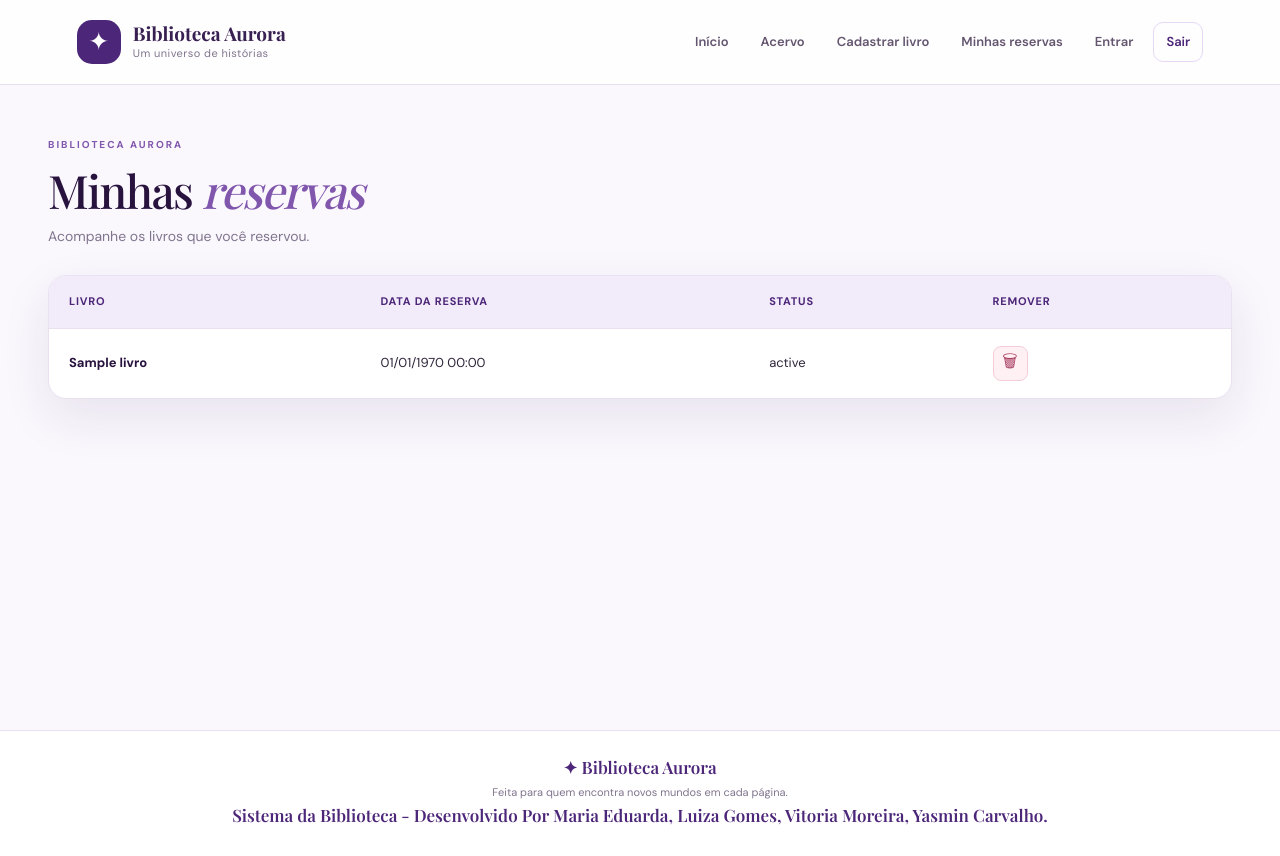
After one commit to mariaeduarda574/Projetofinal_bibliotecaphp, a PHP site: page /reservas/listar.php in a window 1280 px wide. The commit adds this page. Run offline with PHP 8.4, Linux system fonts and the light colour scheme; a user stored in the database is signed in; data comes from the database, SQL or seed files in the repository; tables that the repository leaves empty or names only in its code hold one stand-in row (values such as "Sample post"); some web fonts are replaced.

Commit message:
3° tabela e suas relações finalizadas

````diff
--- a/cabecalho.php
+++ b/cabecalho.php
@@ -18,6 +18,7 @@ $titulo_pagina = $titulo_pagina ?? 'Biblioteca Aurora';
     <a href="<?php echo $base_url; ?>index.php">Início</a>
     <a href="<?php echo $base_url; ?>livros/listar.php">Acervo</a>
     <a href="<?php echo $base_url; ?>livros/cadastrar.php">Cadastrar livro</a>
+    <a href="../reservas/listar.php">Minhas reservas</a>
     <a href="<?php echo $base_url; ?>login.php">Entrar</a>
     <a class="nav-exit" href="<?php echo $base_url; ?>logout.php">Sair</a>
   </nav>
--- a/css/estilo.css
+++ b/css/estilo.css
@@ -1117,3 +1117,68 @@ tbody tr:hover {
         padding: 13px 15px;
     }
 }
+
+/* RESERVA NA TABELA DE LIVROS */
+
+.table-wrap td.actions {
+    display: table-cell;
+    white-space: nowrap;
+}
+
+.table-wrap td.actions .form-reservar {
+    display: inline-block !important;
+    width: auto !important;
+    margin: 0 !important;
+    padding: 0 !important;
+    border: none !important;
+    background: transparent !important;
+    vertical-align: middle;
+}
+
+.table-wrap td.actions .btn-reservar {
+    display: inline-block;
+    width: auto !important;
+    height: auto;
+    margin: 0;
+    padding: 7px 12px;
+    border: none !important;
+    border-radius: 7px;
+    outline: none;
+    box-shadow: none !important;
+    background: #633a91;
+    color: white;
+    font-family: 'DM Sans', sans-serif;
+    font-size: 12px;
+    font-weight: 600;
+    cursor: pointer;
+    vertical-align: middle;
+}
+
+.table-wrap td.actions .btn-reservar:hover {
+    background: #4c2678;
+}
+
+/* Botão de remover reserva */
+.btn-lixeira {
+    background: #fff0f3;
+    color: #a83d62;
+    border: 1px solid #f3ccd7;
+    border-radius: 8px;
+    width: 35px;
+    height: 35px;
+    cursor: pointer;
+    font-size: 17px;
+    display: inline-flex;
+    align-items: center;
+    justify-content: center;
+    box-shadow: none;
+}
+
+.btn-lixeira:hover {
+    background: #a83d62;
+    color: #fff;
+}
+
+.table-wrap td form {
+    margin: 0;
+}
--- a/login.php
+++ b/login.php
@@ -1,4 +1,4 @@
-```php
+
 <?php
 session_start();
 
--- /dev/null
+++ b/reservas/listar.php
@@ -0,0 +1,126 @@
+
+<?php
+require __DIR__ . '/../livros/verifica_login.php';
+require __DIR__ . '/../conexao.php';
+
+$usuario_id = $_SESSION['usuario_id'];
+
+$sql = "SELECT
+            reservas.id,
+            usuarios.nome,
+            livros.titulo,
+            reservas.data_reserva,
+            reservas.status
+        FROM reservas
+        INNER JOIN usuarios
+            ON reservas.usuario_id = usuarios.id
+        INNER JOIN livros
+            ON reservas.livro_id = livros.id
+        WHERE reservas.usuario_id = ?
+        ORDER BY reservas.data_reserva DESC";
+
+$stmt = mysqli_prepare($conexao, $sql);
+mysqli_stmt_bind_param($stmt, 'i', $usuario_id);
+mysqli_stmt_execute($stmt);
+$resultado = mysqli_stmt_get_result($stmt);
+
+$titulo_pagina = 'Minhas reservas';
+
+require __DIR__ . '/../cabecalho.php';
+?>
+
+<main class="content-main">
+
+    <div class="page-heading">
+        <div>
+            <span class="eyebrow">BIBLIOTECA AURORA</span>
+            <h1>Minhas <em>reservas</em></h1>
+            <p>Acompanhe os livros que você reservou.</p>
+        </div>
+    </div>
+
+    <div class="table-wrap">
+
+        <?php if (mysqli_num_rows($resultado) > 0): ?>
+
+            <table>
+                <thead>
+                    <tr>
+                        <th>Livro</th>
+                        <th>Data da reserva</th>
+                        <th>Status</th>
+                        <th>Remover</th>
+                    </tr>
+                </thead>
+
+                <tbody>
+
+                    <?php while ($reserva = mysqli_fetch_assoc($resultado)): ?>
+
+                        <tr>
+                            <td class="book-title">
+                                <?php echo htmlspecialchars($reserva['titulo']); ?>
+                            </td>
+
+                            <td>
+                                <?php
+                                echo date(
+                                    'd/m/Y H:i',
+                                    strtotime($reserva['data_reserva'])
+                                );
+                                ?>
+                            </td>
+
+                            <td>
+                                <?php echo htmlspecialchars($reserva['status']); ?>
+                            </td>
+
+                            <td>
+                                <form
+                                    action="excluir.php"
+                                    method="POST"
+                                    onsubmit="return confirm('Deseja realmente remover esta reserva?');"
+                                >
+
+                                    <input
+                                        type="hidden"
+                                        name="reserva_id"
+                                        value="<?php echo (int) $reserva['id']; ?>"
+                                    >
+
+                                    <button
+                                        type="submit"
+                                        class="btn-lixeira"
+                                        title="Remover reserva"
+                                        aria-label="Remover reserva"
+                                    >
+                                        🗑
+                                    </button>
+
+                                </form>
+                            </td>
+                        </tr>
+
+                    <?php endwhile; ?>
+
+                </tbody>
+            </table>
+
+        <?php else: ?>
+
+            <div class="empty-state">
+                <h3>Você ainda não possui reservas!</h3>
+                <p>Que tal encontrar um livro para ler?</p>
+
+                <a href="../livros/listar.php" class="button button-primary">
+                    Ver livros disponíveis
+                </a>
+            </div>
+
+        <?php endif; ?>
+
+    </div>
+
+</main>
+
+<?php require __DIR__ . '/../rodape.php'; ?>
````
Also changed, not shown: livros/listar.php (+9 -9 lines), reservas/criar.php (added, +65 -0 lines), reservas/excluir.php (added, +28 -0 lines).
